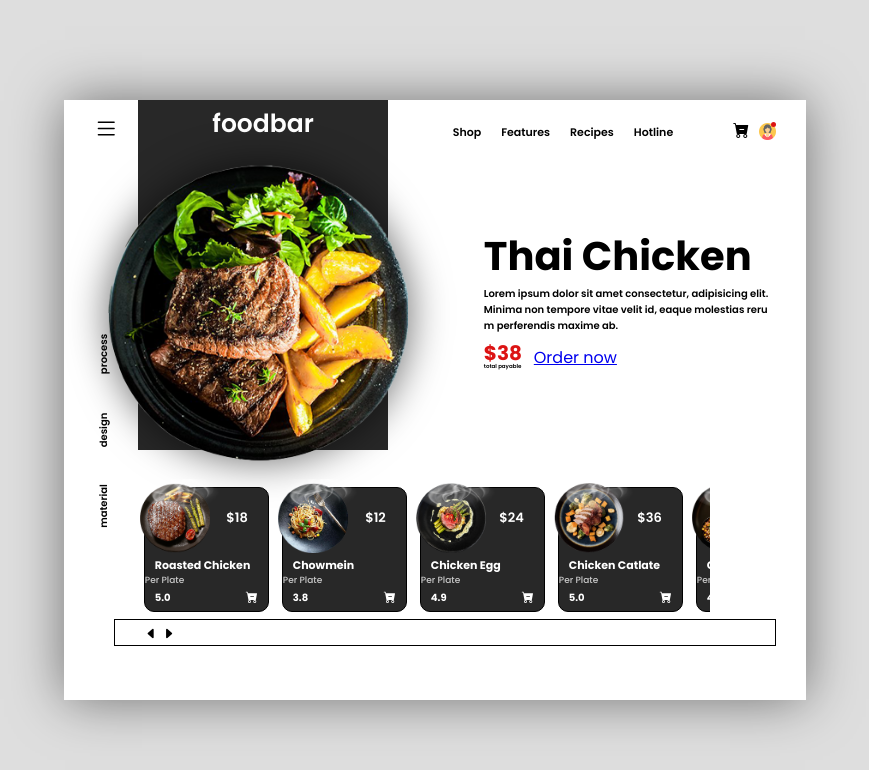
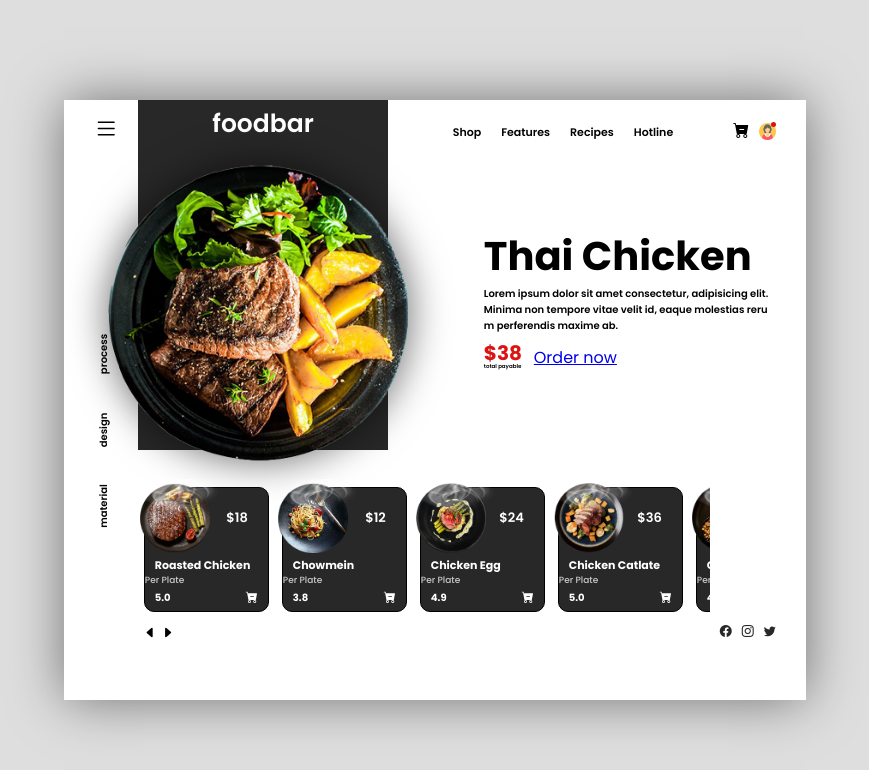
Before and after one commit to francoasevey/Restaurant-Website, a plain HTML site: page index.html in a window 1280 px wide. Shown: the whole page, without its empty margins (205-1074 px from the left). Drawn offline with nearby package versions, Linux system fonts and the light colour scheme.

Commit message:
social media

```diff
--- a/index.html
+++ b/index.html
@@ -144,6 +144,11 @@
                     <i class="bi bi-caret-left-fill"></i>
                     <i class="bi bi-caret-right-fill"></i>
                 </div>
+                <div class="icons">
+                    <a href="#"><i class="bi bi-facebook"></i></a>
+                    <a href="#"><i class="bi bi-instagram"></i></a>
+                    <a href="#"><i class="bi bi-twitter"></i></a>
+                </div>
             </div>
         </section>
     </header>
--- a/main.css
+++ b/main.css
@@ -276,7 +276,7 @@ header section .cards .card .rate_cart .bi{
 header section .social{
     position: relative;
     width: 100%;
-    border: 1px solid #000;
+    /*border: 1px solid #000;*/
     top: 20%;
     display: flex;
     align-items: center;
@@ -294,3 +294,16 @@ header section .social .btns .bi{
 header section .social .btns .bi:hover{
     color: rgb(0, 0, 0, .5);
 }
+header section .social .icons{
+    display: flex;
+    align-items: center;
+}
+header section .social .icons a{
+    font-size: 12px;
+    margin-left: 10px;
+    color: #282828;
+    transition: .3s linear;
+}
+header section .social .icons a:hover{
+    color: #000;
+}
```
